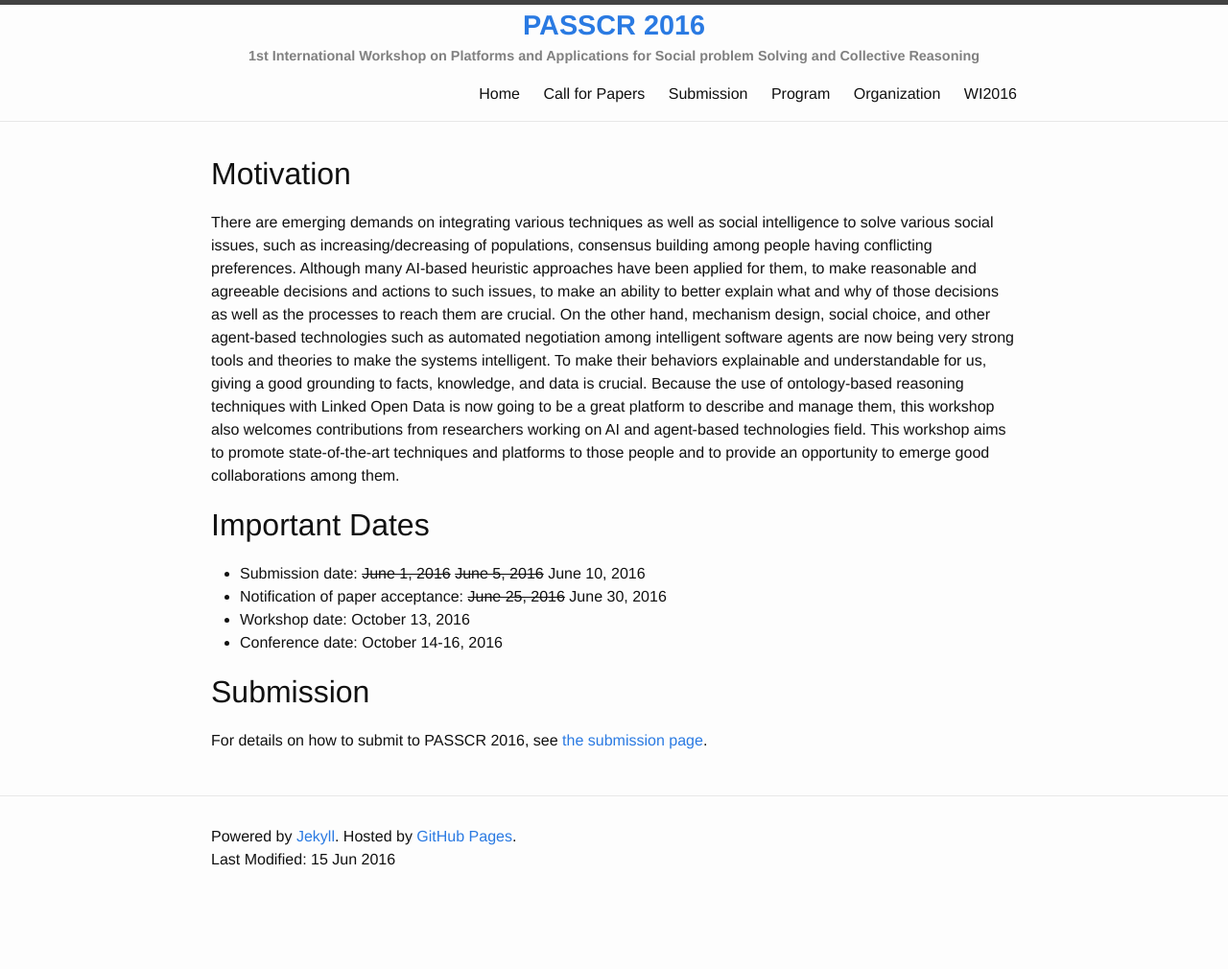
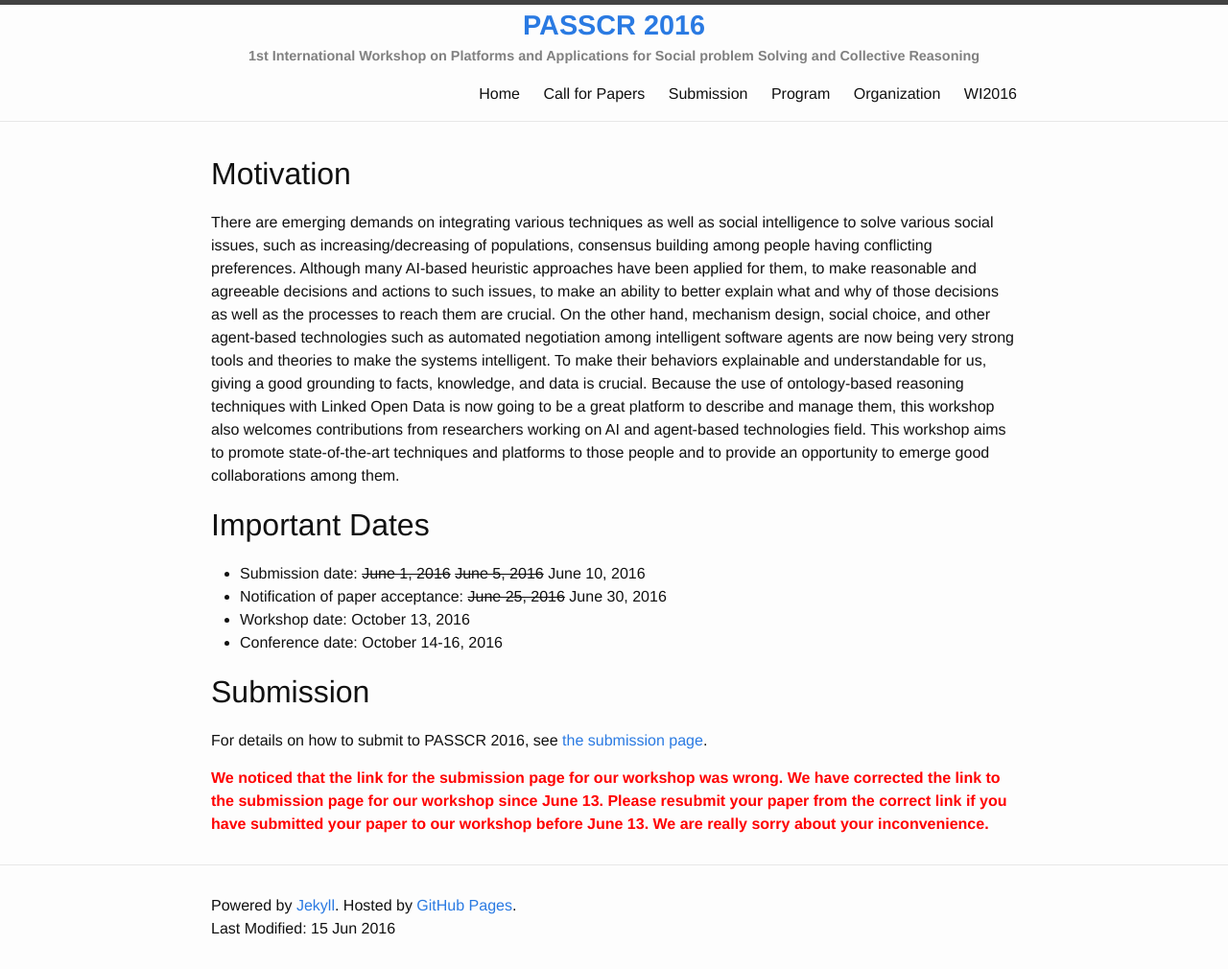
Before and after one commit to passcr/passcr.github.io, a Jekyll site: the page built from index.md, in a window 1280 px wide. Shown: the whole page at 96% size. Built offline with Jekyll 4.4.1, drawn with Linux system fonts in a browser that asks for light colours; before the commit the page ends 938 px from its top, so only the background shows below that.

Commit message:
modified index and submission pages

```diff
--- a/index.md
+++ b/index.md
@@ -15,3 +15,9 @@ There are emerging demands on integrating various techniques as well as social i
 
 # Submission
 For details on how to submit to PASSCR 2016, see [the submission page](http://passcr.org/submission/).
+
+<div style="color: red; font-weight: bold;">
+We noticed that the link for the submission page for our workshop was wrong.
+We have corrected the link to the submission page for our workshop since June 13.
+Please resubmit your paper from the correct link if you have submitted your paper to our workshop before June 13. We are really sorry about your inconvenience.
+</div>
```
Also changed, not shown: submission.md (+6 -0 lines).
